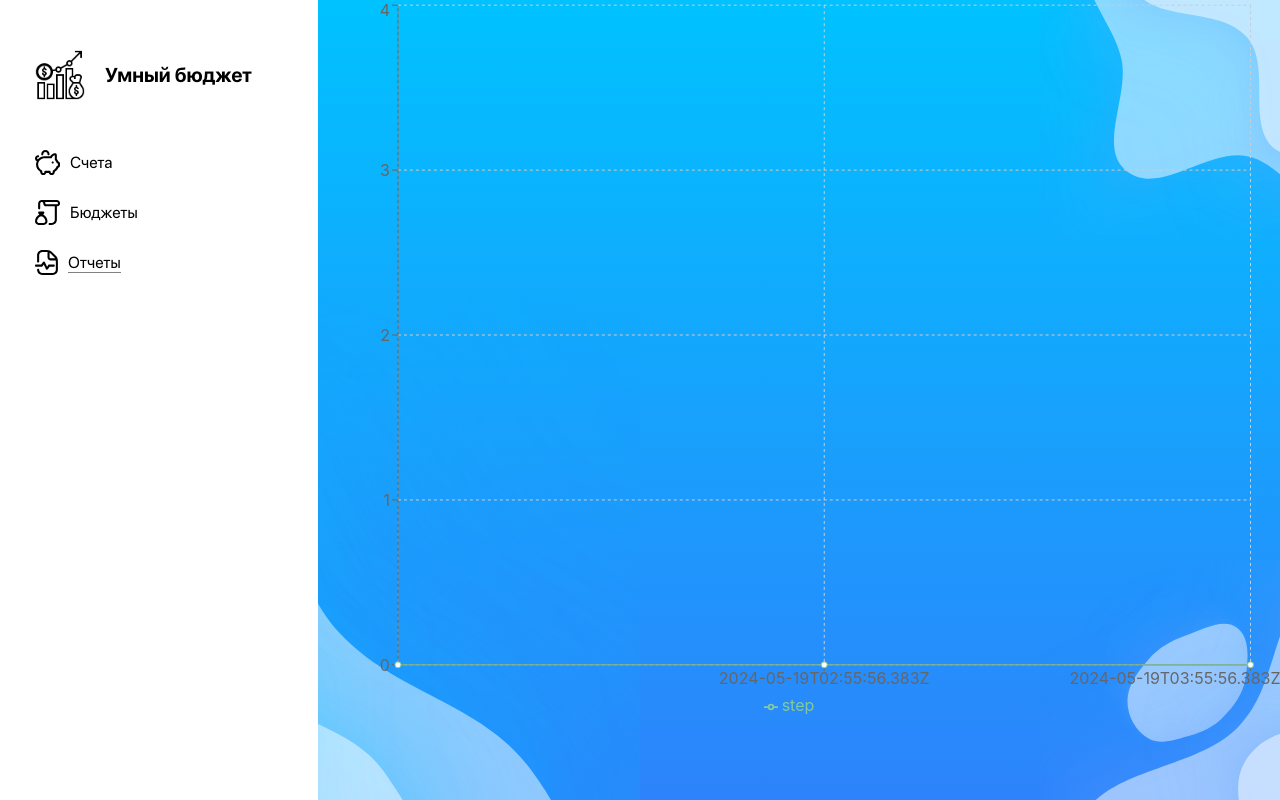
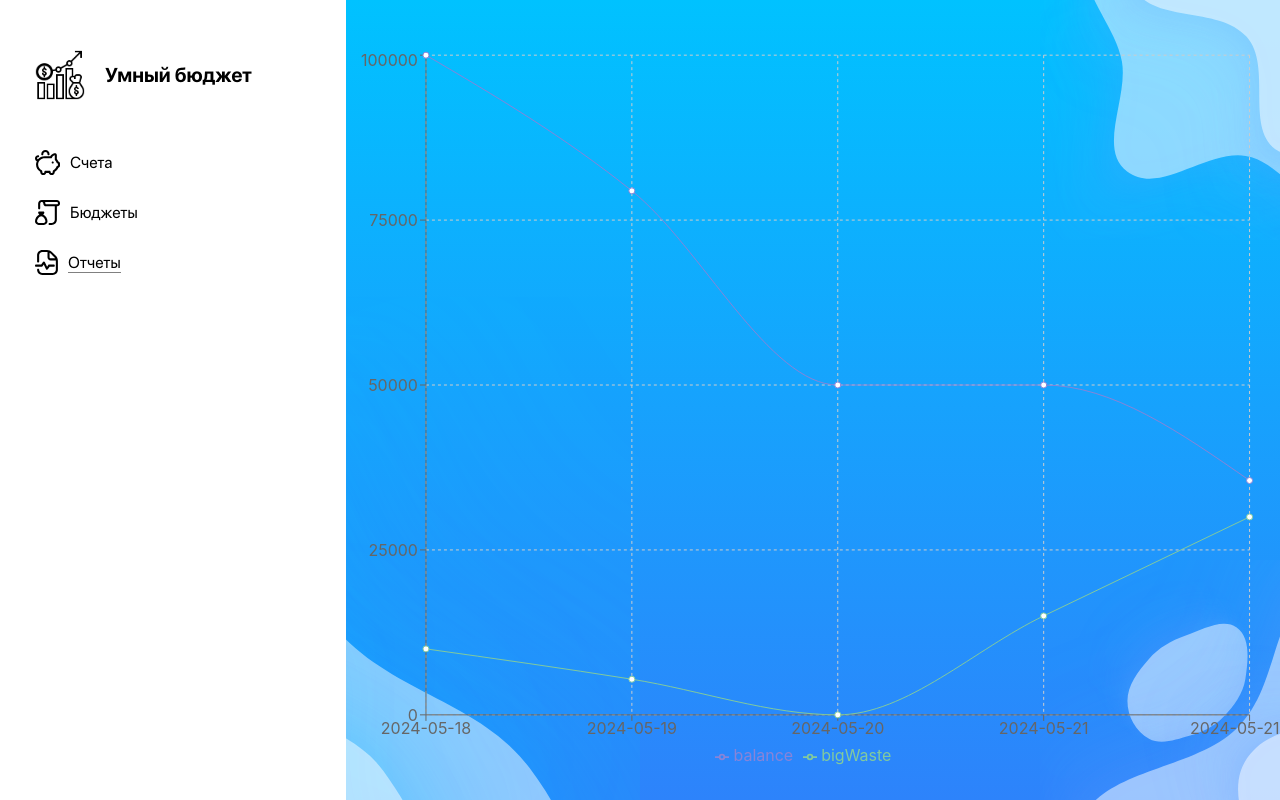
Before and after one commit to ITOneNorthGateOrganization/frontend, a React (Create React App) app: page /report in a window 1280 px wide. Built offline with nearby package versions, Linux system fonts and the light colour scheme.

Commit message:
Создал график на странице отчетов

```diff
--- a/src/pages/report-page/ui/ReportPage.tsx
+++ b/src/pages/report-page/ui/ReportPage.tsx
@@ -11,66 +11,50 @@ const ReportPage = observer(() => {
     const openCategory = useState<boolean>(false);
     const openTransaction = useState<boolean>(false);
 
-
-
     const data = [
         {
-            "startDate": "2024-05-19T01:55:56.383Z",
-            "endDate": "2024-05-19T01:55:56.383Z",
-            "step": 0,
-            "categories": [
-                {
-                    "categoryId": 0,
-                    "name": "string",
-                    "spends": [
-                        {
-                            "period": "2024-05-19T01:55:56.384Z",
-                            "amount": 7
-                        }
-                    ]
-                }
-            ]
+            id: 8,
+            balance: 100000,
+            bigWaste: 10000,
+            updateAt: '2024-05-18',
+            name: 'Сбер'
         },
         {
-            "startDate": "2024-05-19T02:55:56.383Z",
-            "endDate": "2024-05-19T02:55:56.383Z",
-            "step": 0,
-            "categories": [
-                {
-                    "categoryId": 0,
-                    "name": "string",
-                    "spends": [
-                        {
-                            "period": "2024-05-19T02:55:56.384Z",
-                            "amount": 11
-                        }
-                    ]
-                }
-            ]
+            id: 8,
+            balance: 79432,
+            bigWaste: 5400,
+            updateAt: '2024-05-19',
+            name: 'Сбер'
         },
         {
-            "startDate": "2024-05-19T03:55:56.383Z",
-            "endDate": "2024-05-19T03:55:56.383Z",
-            "step": 0,
-            "categories": [
+            id: 8,
+            balance: 50000,
+            bigWaste: 0,
+            updateAt: '2024-05-20',
+            name: 'Сбер'
+        },
         {
-                    "categoryId": 0,
-                    "name": "string",
-                    "spends": [
+            id: 8,
+            balance: 50000,
+            bigWaste: 15000,
+            updateAt: '2024-05-21',
+            name: 'Сбер'
+        },
         {
-                            "period": "2024-05-19T03:55:56.384Z",
-                            "amount": 12
-                        }
-                    ]
-                }
-            ]
-        }
+            id: 8,
+            balance: 35523,
+            bigWaste: 30000,
+            updateAt: '2024-05-21',
+            name: 'Сбер'
+        },
     ];
 
     return (
             <div className={styles.repMain}>
                 <SideBar/>
-            <ResponsiveContainer width="90%" height="90%">
+                <ResponsiveContainer width="80%"
+                                     height="90%"
+                                     className={styles.repGraph}>
                     <LineChart
                         width={500}
                         height={300}
@@ -82,12 +66,13 @@ const ReportPage = observer(() => {
                             bottom: 5,
                         }}
                     >
-                    <CartesianGrid strokeDasharray="3 3" />
-                    <XAxis dataKey="startDate" />
-                    <YAxis />
-                    <Tooltip />
-                    <Legend />
-                    <Line type="monotone" dataKey="step" stroke="#82ca9d" />
+                        <CartesianGrid strokeDasharray="3 3"/>
+                        <XAxis dataKey="updateAt"/>
+                        <YAxis/>
+                        <Tooltip/>
+                        <Legend color={'#FFFFFF'}/>
+                        <Line type="monotone" dataKey="balance" stroke="#8884d8" activeDot={{r: 8}}/>
+                        <Line type="monotone" dataKey="bigWaste" stroke="#82ca9d"/>
                     </LineChart>
                 </ResponsiveContainer>
             </div>
--- a/src/pages/report-page/ui/styles.module.css
+++ b/src/pages/report-page/ui/styles.module.css
@@ -1,3 +1,7 @@
 .repMain {
   display: flex;
 }
+
+.repGraph {
+  margin-top: 50px;
+}
--- a/src/widgets/budget-settings/ui/styles.module.css
+++ b/src/widgets/budget-settings/ui/styles.module.css
@@ -162,9 +162,6 @@ input[type="number" i] {
 .setCalendar {
     backdrop-filter: blur(20px) brightness(100%);
     background-color: #ffffffcf;
-    -webkit-box-shadow: 10px 10px 70px -22px rgba(0,0,0,0.58);
-    -moz-box-shadow: 10px 10px 70px -22px rgba(0,0,0,0.58);
-    box-shadow: 10px 10px 70px -22px rgba(0,0,0,0.58);
     height: fit-content;
     width: 300px;
     margin: 60px 0;
--- a/src/widgets/transaction-edit-modal/ui/TransactionEditModal.tsx
+++ b/src/widgets/transaction-edit-modal/ui/TransactionEditModal.tsx
@@ -1,6 +1,6 @@
 import React from 'react';
 import {observer} from 'mobx-react-lite';
-import styles from '../../category-edit-modal/ui/styles.module.css';
+import styles from './styles.module.css';
 
 const TransactionEditModal = observer(({open}: {open: [boolean, React.Dispatch<React.SetStateAction<boolean>>]}) => {
   const [openDialog, setOpenDialog] = open;
@@ -28,6 +28,11 @@ const TransactionEditModal = observer(({open}: {open: [boolean, React.Dispatch<R
                 type="text"
                 placeholder={'Количество'}/>
 
+            <select className={styles.modInputPeriodCheck}>
+                <option value="dog">Пополнение</option>
+                <option value="cat">Расход</option>
+            </select>
+
             <button className={styles.modButton}>
                 Создать
             </button>
--- a/src/widgets/transaction-edit-modal/ui/styles.module.css
+++ b/src/widgets/transaction-edit-modal/ui/styles.module.css
@@ -74,11 +74,27 @@
   }
 }
 
+.modInputPeriodCheck {
+  width: 300px;
+  border: none;
+  border-bottom: 2px solid black;
+  background: transparent;
+  color: #000000;
+  outline: none;
+  font-family: 'SF Pro Display Medium';
+  font-size: 16px;
+  height: fit-content;
+  text-align: center;
+}
+
 @media screen and (max-width: 900px) and (min-width: 650px) {
-  .modMainTitle{
+  .modMainTitle {
     font-size: 26px;
   }
   .modInputStyle {
+    width: 200px;
+  }
+  .modInputPeriodCheck {
     width: 200px;
   }
   .modButton {
@@ -93,6 +109,9 @@
   .modInputStyle {
     width:150px;
   }
+  .modInputPeriodCheck {
+    width:150px;
+  }
   .modButton {
     width: 150px;
   }
```
Also changed, not shown: src/pages/budget-page/ui/BudgetPage.tsx (indentation only). Lines whose indentation alone changed are shown as unchanged.
